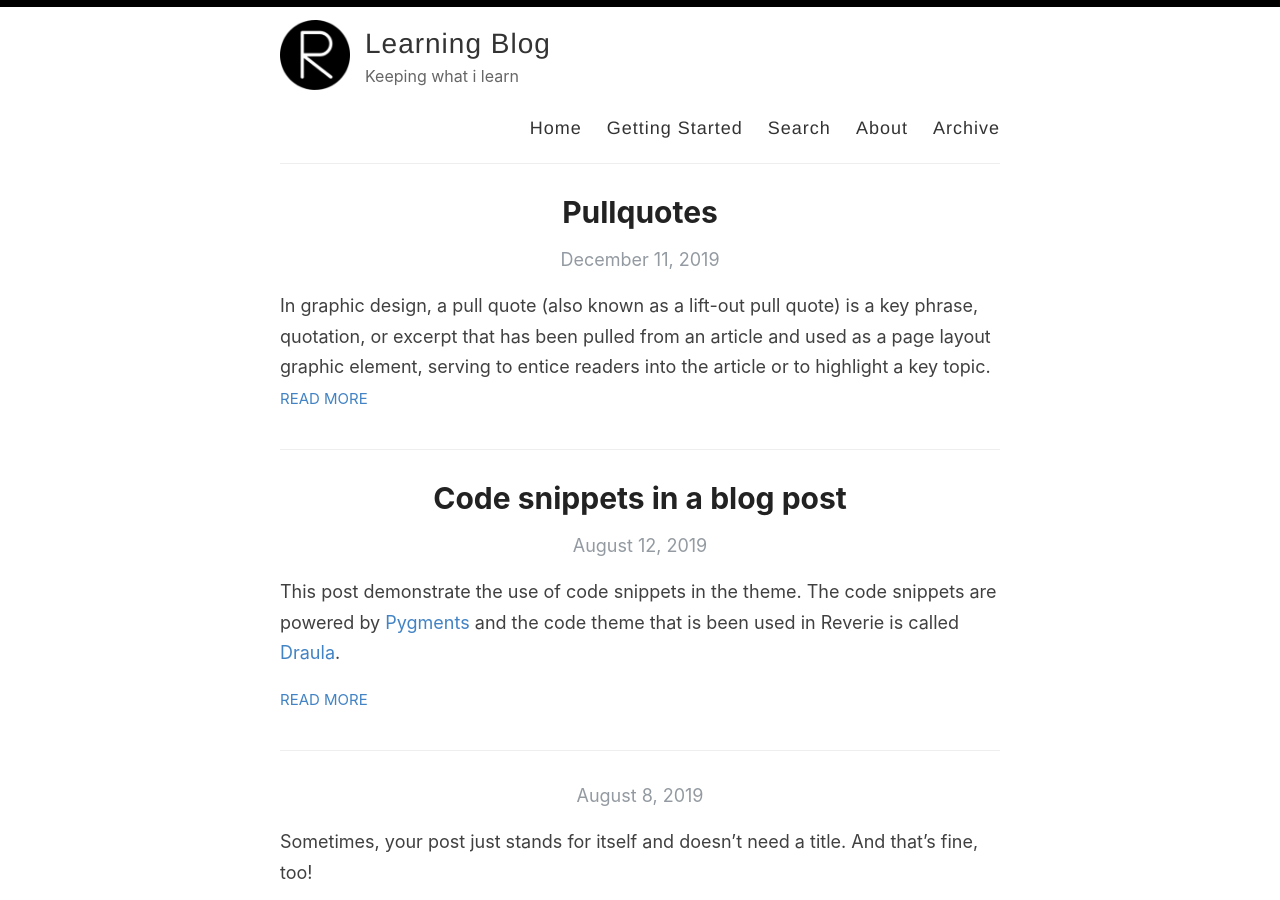
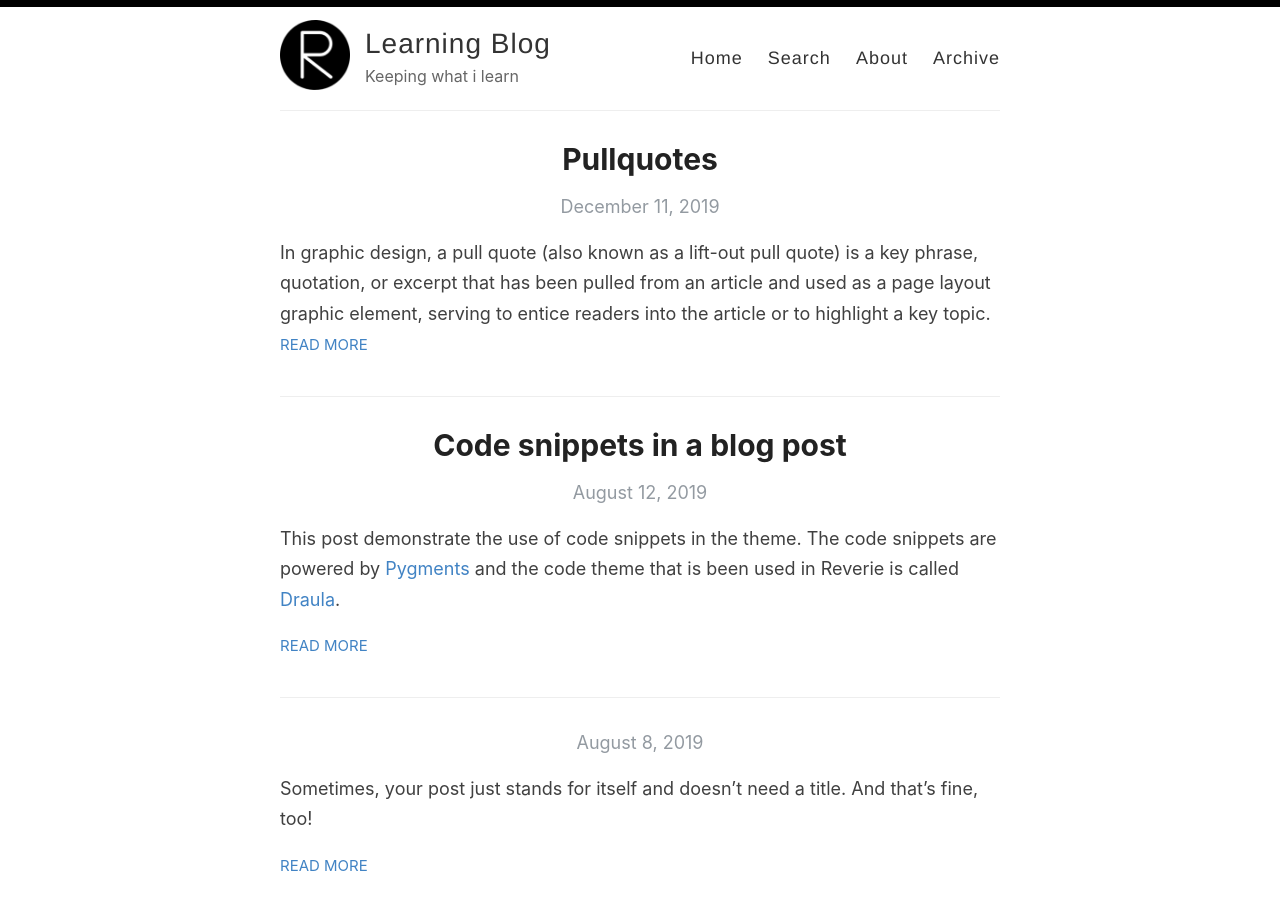
Before and after one commit to rzsgrt/rzsgrt.io, a Jekyll site: the page built from index.html, in a window 1280 px wide and 900 px high. Built offline with Jekyll 4.4.1, drawn with Linux system fonts in a browser that asks for light colours; the list of posts is cut into pages by our own code.

Commit message:
Remove getting started and reformating html

```diff
--- a/_layouts/default.html
+++ b/_layouts/default.html
@@ -20,7 +22,8 @@
     <div class="wrapper-masthead">
       <div class="container">
         <header class="masthead clearfix">
-            <a href="{{ site.baseurl }}/" class="site-avatar"><img src="{{ site.baseurl }}{{ site.avatar }}" alt="{{ site.title }}" /></a>
+          <a href="{{ site.baseurl }}/" class="site-avatar"><img src="{{ site.baseurl }}{{ site.avatar }}"
+              alt="{{ site.title }}" /></a>
 
           <div class="site-info">
             <h1 class="site-name"><a href="{{ site.baseurl }}/">{{ site.name }}</a></h1>
@@ -29,7 +32,7 @@
 
           <nav>
             <a href="{{ site.baseurl }}/">Home</a>
-              <a href="{{ site.baseurl }}/getting-started">Getting Started</a>
+            <!-- <a href="{{ site.baseurl }}/getting-started">Getting Started</a> -->
             <a href="{{ site.baseurl }}/search">Search</a>
             <a href="{{ site.baseurl }}/about">About</a>
             <a href="{{ site.baseurl }}/archive">Archive</a>
@@ -55,4 +58,5 @@
 
   {% include analytics.html %}
 </body>
+
 </html>
```
Also changed, not shown: other parts of _layouts/default.html (+3 -1 lines). Lines whose indentation alone changed are shown as unchanged.
